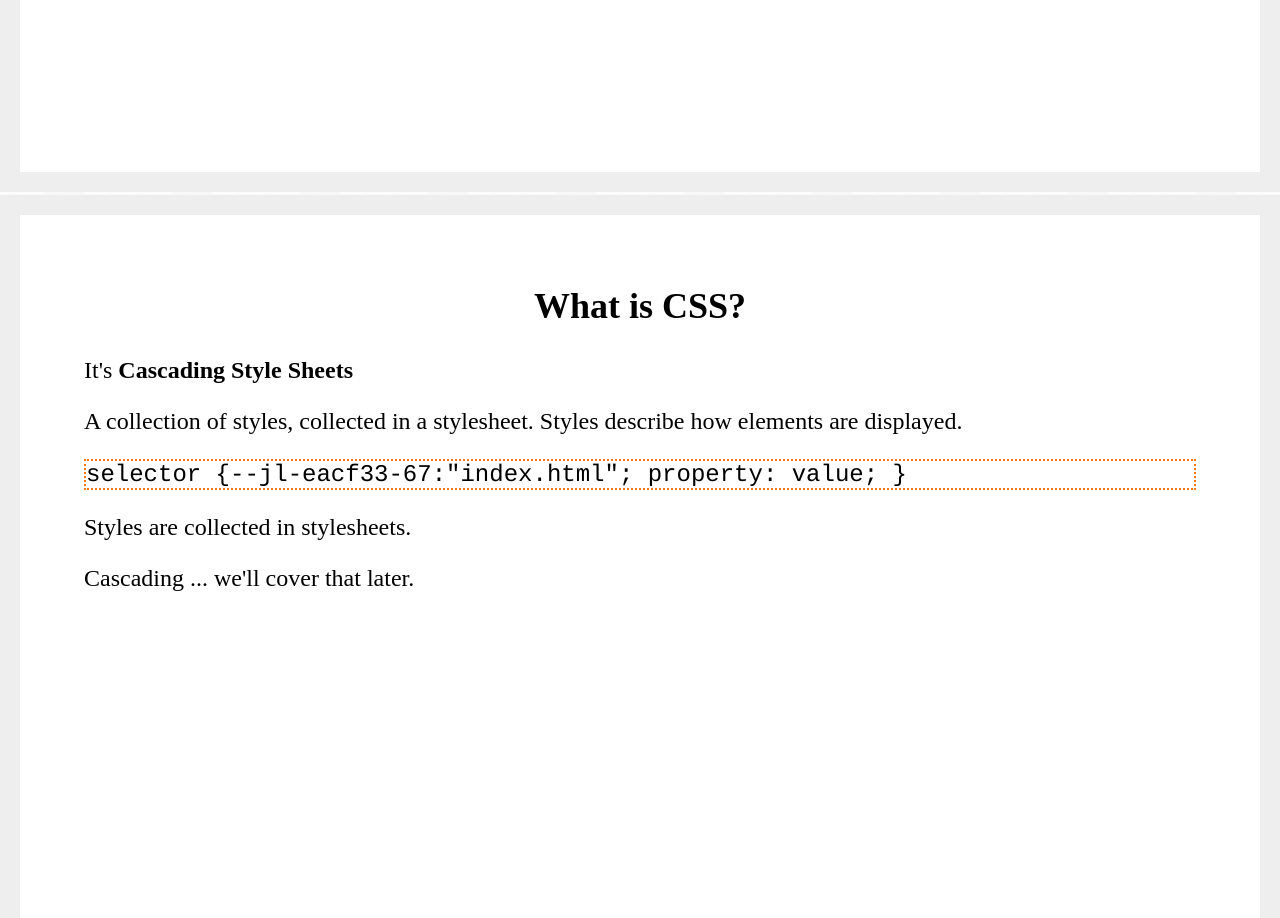
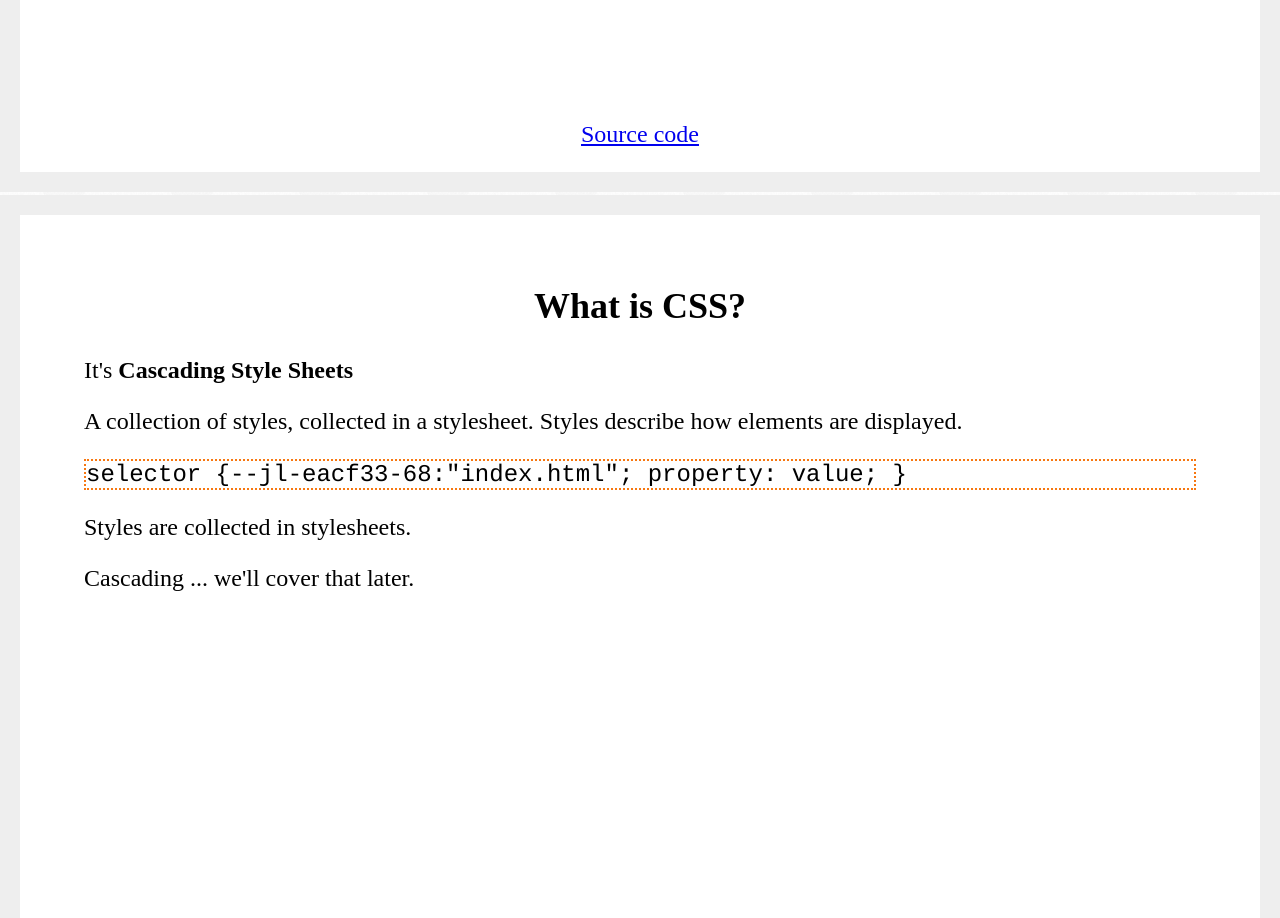
Before and after one commit to benlk/cwdg-talk, a website: page index.html in a window 1280 px wide. Shown: the part 3820-4738 px from the top of the page. Drawn offline with Linux system fonts and the light colour scheme.

Commit message:
Source code link

```diff
--- a/index.html
+++ b/index.html
@@ -59,6 +59,7 @@
 			<h1> How to follow along</h2>
 			<p class="center hero"><a href="https://benlk.github.io/cwdg-talk">benlk.github.io/cwdg-talk</a></p>
 			<p class="center">Go here in your browser now!</p>
+			<p class="credits"><a href="https://github.com/benlk/cwdg-talk">Source code</a></p>
 		</section>
 		<section>
 			<h1>What is CSS?</h1>
```
